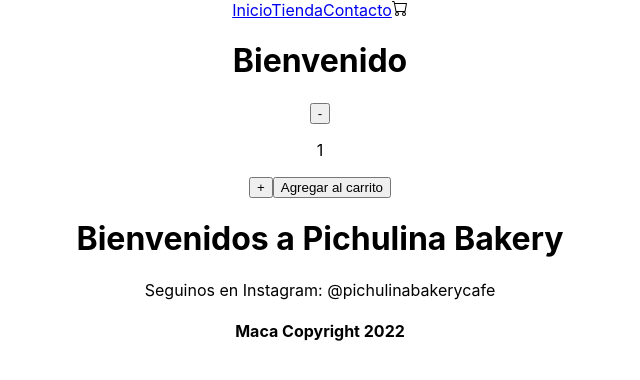
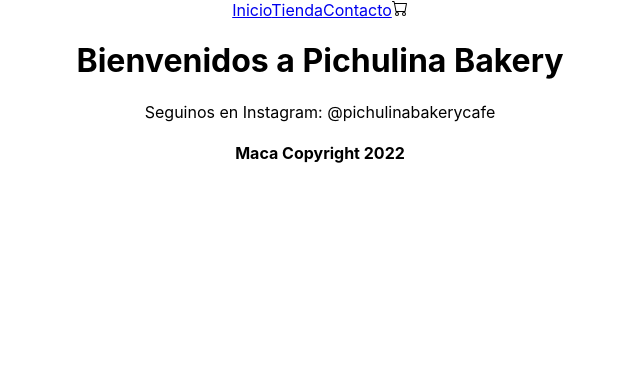
Before and after one commit to larammolina/pichulinaSite, a React (Create React App) app: page / in a window 1280 px wide. Shown: the top 380 px of the page, without its empty margins (320-960 px from the left). Built offline with nearby package versions, Linux system fonts and the light colour scheme.

Commit message:
se actualiza la tienda
se mueve el componente de itemlistcontainer a components

```diff
--- a/src/components/Header/Header.js
+++ b/src/components/Header/Header.js
@@ -1,12 +1,9 @@
 
 import NavBar from './NavBar/NavBar';
-import ItemListContainer from './ItemListContainer/ItemListContainer';
-
 const Header = () => {
     return (
        <>
       <NavBar />
-      <ItemListContainer greeting="Bienvenido"/>
       </>
     )
 }
--- a/src/components/Header/ItemListContainer/ItemListContainer.js
+++ b/src/components/ItemListContainer/ItemListContainer.js
@@ -1,5 +1,5 @@
 
-import ItemCount from '../../ItemCount/ItemCount';
+import ItemCount from '../ItemCount/ItemCount';
 
 
 const ItemListContainer = (props) => {
--- a/src/components/Pages/Tienda/Tienda.js
+++ b/src/components/Pages/Tienda/Tienda.js
@@ -1,3 +1,4 @@
+import ItemListContainer from "../../ItemListContainer/ItemListContainer";
 
 const Tienda = () => {
 
@@ -7,6 +8,7 @@ const Tienda = () => {
     return (
        <>
             <p className=''>{text}</p>
+            <ItemListContainer greeting="Bienvenido"/>
        </>
     )
 }
```
Also changed, not shown: src/components/ItemListContainer/ItemListContainer.css (deleted).
